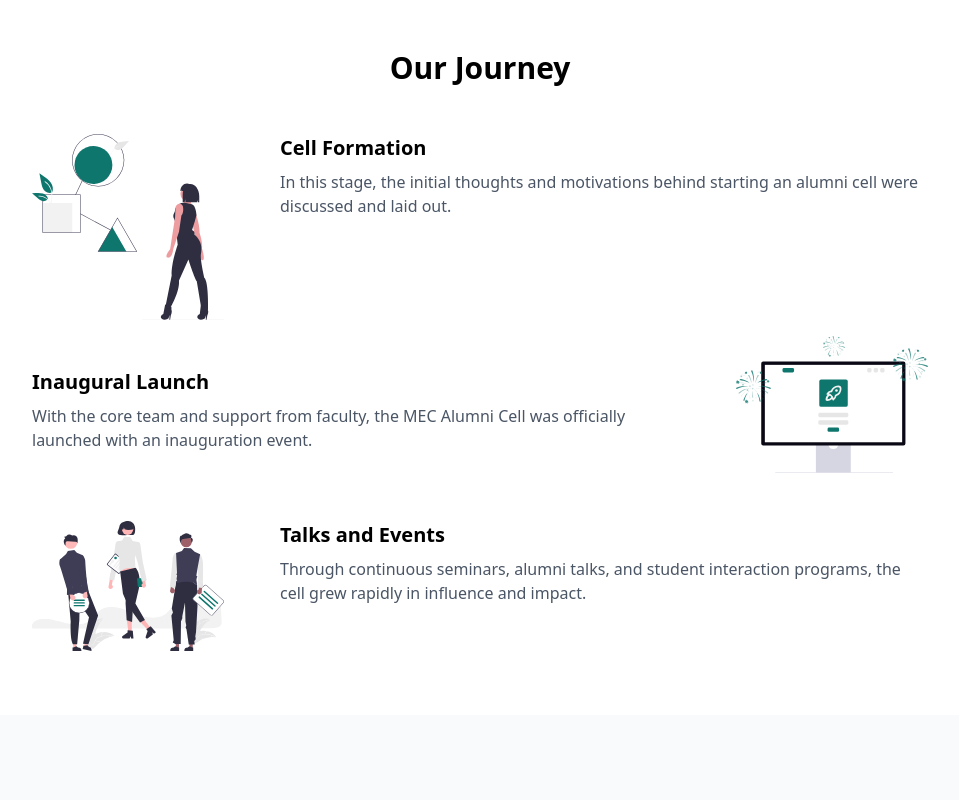
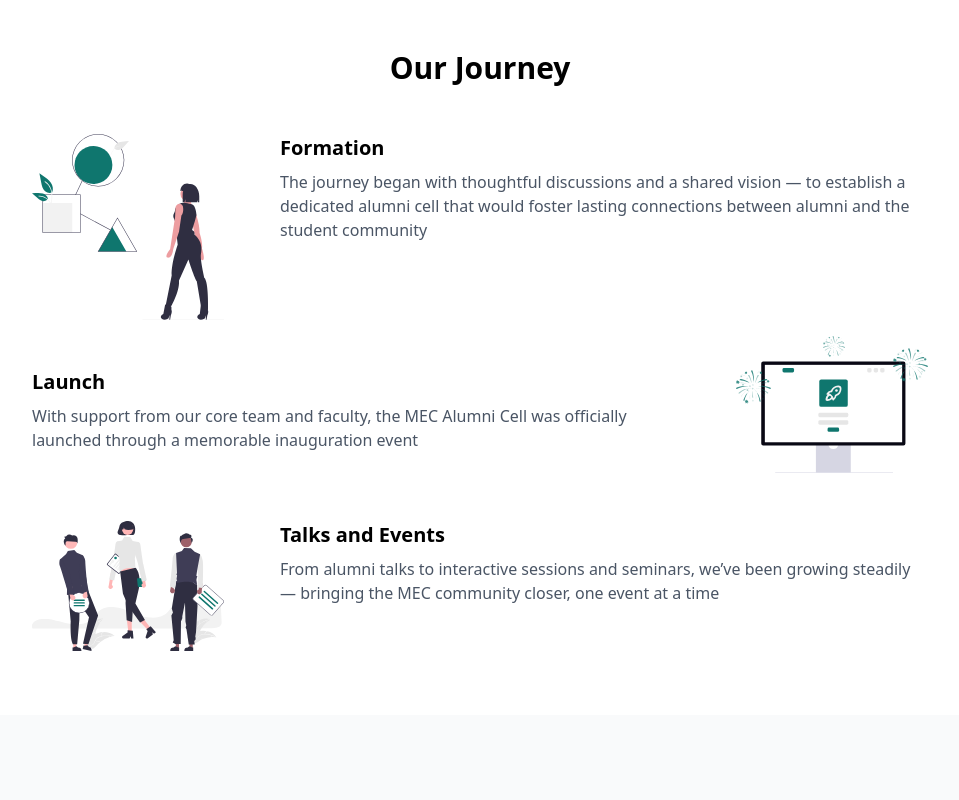
Before and after one commit to Malignant-18/arc-nextjs, a Next.js app: page / in a window 1280 px wide. Shown: the part 1620-2420 px from the top of the page, without its empty margins (160-1119 px from the left). Built offline with nearby package versions, Linux system fonts and the light colour scheme.

Commit message:
chore: replaced Angel pic

```diff
--- a/app/page.tsx
+++ b/app/page.tsx
@@ -64,7 +64,7 @@ export default function HomePage() {
             viewport={{ once: true }}
             transition={{ duration: 0.5 }}
           >
-            The Alumni Relations Cell at Model Engineering College is more than just a student initiative—it is a commitment to fostering lifelong connections. Initiated in collaboration with faculty mentors, the cell aims to build a vibrant and engaged alumni network that contributes actively to the institution s ongoing growth. Through meaningful programs and purposeful interactions, we aspire to bridge generations of MECians and create a lasting impact on careers, innovation, and community.
+            The Alumni Relations Cell at Model Engineering College is more than just a student initiative—it is a commitment to fostering lifelong connections. Initiated in collaboration with faculty mentors, the cell aims to build a vibrant and engaged alumni network that contributes actively to the institution's ongoing growth. Through meaningful programs and purposeful interactions, we aspire to bridge generations of MECians and create a lasting impact on careers, innovation, and community.
           </motion.p>
         </div>
       </Section>
@@ -115,8 +115,8 @@ export default function HomePage() {
               className="w-32 md:w-48 order-1 md:order-none"
             />
             <div className="text-left md:ml-8">
-              <h3 className="text-xl font-semibold mb-2">Cell Formation</h3>
-              <p className="text-gray-600">In this stage, the initial thoughts and motivations behind starting an alumni cell were discussed and laid out.</p>
+              <h3 className="text-xl font-semibold mb-2">Formation</h3>
+              <p className="text-gray-600">The journey began with thoughtful discussions and a shared vision — to establish a dedicated alumni cell that would foster lasting connections between alumni and the student community</p>
             </div>
           </div>
 
@@ -130,8 +130,8 @@ export default function HomePage() {
               className="w-32 md:w-48 order-1 md:order-none md:-mt-8"
             />
             <div className="text-left md:mr-8">
-              <h3 className="text-xl font-semibold mb-2">Inaugural Launch</h3>
-              <p className="text-gray-600">With the core team and support from faculty, the MEC Alumni Cell was officially launched with an inauguration event.</p>
+              <h3 className="text-xl font-semibold mb-2">Launch</h3>
+              <p className="text-gray-600">With support from our core team and faculty, the MEC Alumni Cell was officially launched through a memorable inauguration event</p>
             </div>
           </div>
 
@@ -146,7 +146,7 @@ export default function HomePage() {
             />
             <div className="text-left md:ml-8">
               <h3 className="text-xl font-semibold mb-2">Talks and Events</h3>
-              <p className="text-gray-600">Through continuous seminars, alumni talks, and student interaction programs, the cell grew rapidly in influence and impact.</p>
+              <p className="text-gray-600">From alumni talks to interactive sessions and seminars, we’ve been growing steadily — bringing the MEC community closer, one event at a time</p>
             </div>
           </div>
 
@@ -181,10 +181,10 @@ export default function HomePage() {
             >
               <h3 className="text-3xl font-semibold mb-4">Official Launch</h3>
               <div className="flex items-center text-gray-600 mb-2">
-                <Calendar className="mr-2" size={20} /> May 25, 2025
+                <Calendar className="mr-2" size={20} /> July 11, 2025
               </div>
               <div className="flex items-center text-gray-600 mb-4">
-                <Globe className="mr-2" size={20} /> MEC Main Auditorium
+                <Globe className="mr-2" size={20} />Internal Auditorium MEC
               </div>
               <p className="text-gray-700 mb-6">
                 Join us for our inaugural gathering—an evening of introductions, vision sharing, and networking with faculty, students, and alumni.
--- a/app/team/page.tsx
+++ b/app/team/page.tsx
@@ -30,7 +30,7 @@ const studentCoordinators: TeamMember[] = [
   {
     name: 'Angel Elsa George',
     role: 'Chairperson',
-    image: '/teampics/angel_elsa_george1.jpg',
+    image: '/teampics/angel_elsa_george.jpg',
     email: 'angelgeorge704@gmail.com',
     linkedin: 'https://www.linkedin.com/in/angel-george-36816b256',
   },
```
Also changed, not shown: public/teampics/angel_elsa_george.jpg (added), public/teampics/angel_elsa_george1.jpg (deleted).
